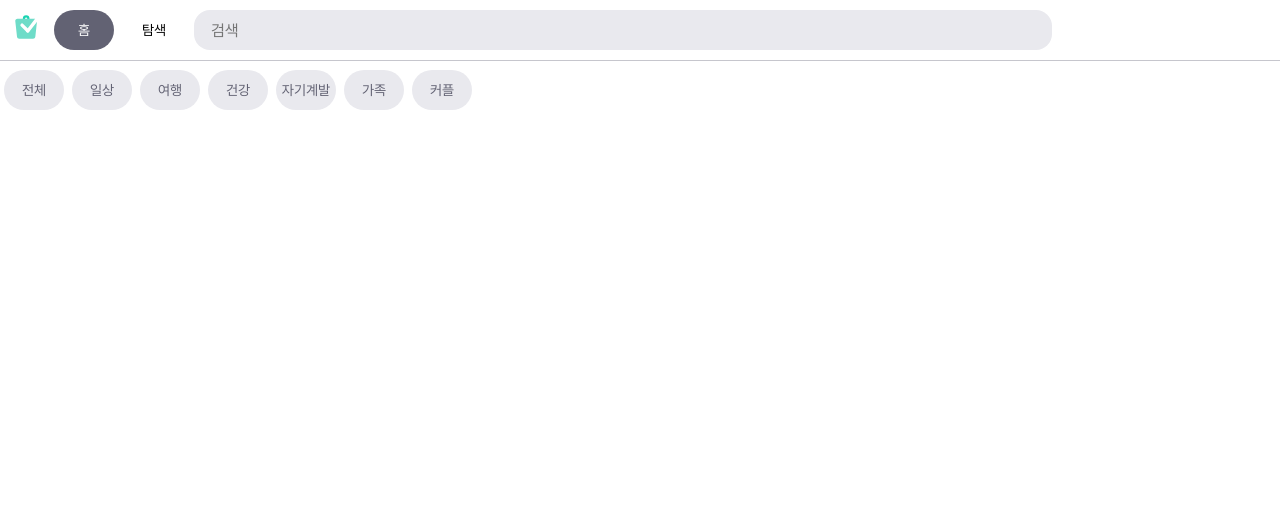
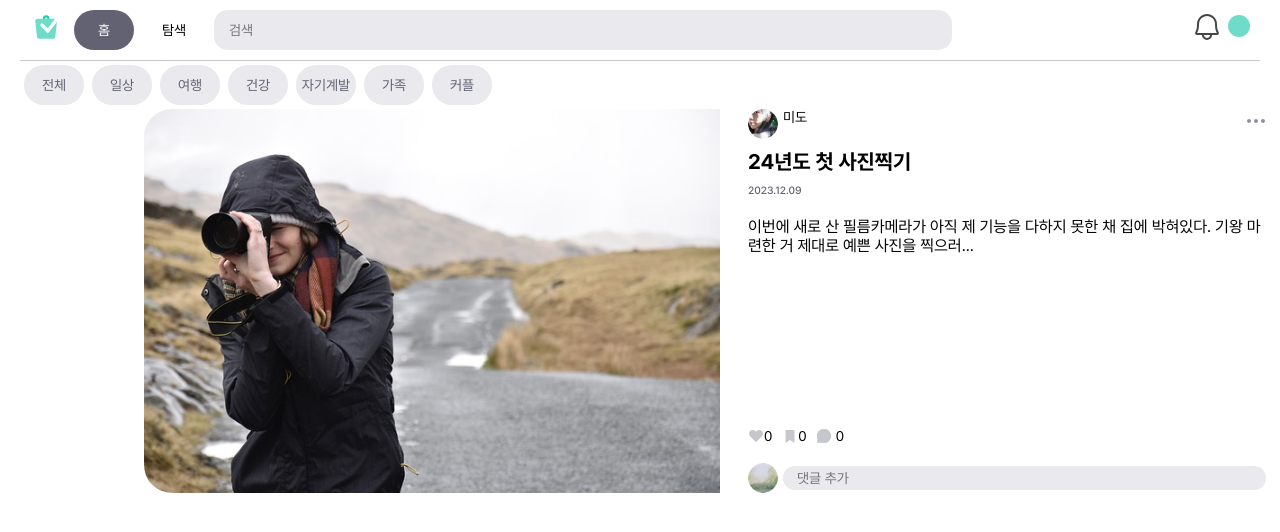
Before and after one commit to neptune588/Picket-FE-deploy-, a React (Vite) app: page / in a window 1280 px wide. Shown: the top 532 px of the page. Built offline with nearby package versions, Linux system fonts and the light colour scheme.

Commit message:
navBar 마진 수정 및 버킷 댓글위치 조정

```diff
--- a/src/components/Bucket/Bucket.jsx
+++ b/src/components/Bucket/Bucket.jsx
@@ -23,12 +23,12 @@ const ThreeDotIcon = styled(ThreeDot)`
 
 const BucketTitle = styled.div`
     margin: 10px 0px;
-    font-size: 24px;
+    font-size: 1.5rem;
     font-weight: bold;
 `;
 
 const Content = styled.div`
-    height: 60%;
+    height: 55%;
     background: white;
     font-size: 12pt;
 `;
@@ -38,10 +38,8 @@ const ReplyIcon = styled(Reply)`
 `
 
 const ReplyBar = styled.input`
-    width: 90%;
+    width: 100%;
     height: 24px;
-    margin: 5px 0px;
-    bottom: 0;
     background: ${({ theme: { colors } }) => {
         return colors.gray["20"]
     }};
@@ -49,7 +47,7 @@ const ReplyBar = styled.input`
         return colors.black;
     }};
     text-indent: 1em;
-    font-size: 16px;
+    font-size: 1rem;
     outline: none;
     border: none;
     border-radius: 1em;
--- a/src/components/Bucket/style.js
+++ b/src/components/Bucket/style.js
@@ -31,7 +31,7 @@ const Wrapper = styled.div`
 const WriterBox = styled.div`
   display: flex;
   > span {
-    font-size: 12pt;
+    font-size: 1rem;
     height: 30px;
     justify-content: center;
   }
@@ -46,8 +46,11 @@ const ButtonBox = styled.div`
 `;
 
 const ReplyBox = styled.div`
+  width: 90%;
   display: flex;
   align-items: center;
+  position: absolute;
+  bottom: 0px;
 `;
 
 export { Container, ImgBox, Wrapper, WriterBox, ButtonBox, ReplyBox };
--- a/src/components/Categories/Categories.jsx
+++ b/src/components/Categories/Categories.jsx
@@ -7,29 +7,9 @@ import { useNavigate, NavLink } from "react-router-dom";
 // [전체: 코드없음, 일상: everyday, 여행: travel, 건강:health, 자기계발:improvement, 가족: family, 커플: couple]
 
 const CategoriesBox = styled.div`
-    margin: 5px 0px;
+    margin: 0px 20px;
     display: flex;
 `
-
-const CategoriesBtn = styled.button`
-    width: 60px;
-    height: 40px;
-    margin: 4px;
-    background: ${({ theme: { colors } }) => {
-        return colors.gray["20"]
-    }};
-    color: ${({ theme: { colors } }) => {
-        return colors.gray["80"]
-    }};
-    border-radius: 2em;
-    cursor: pointer;
-    &:hover {
-        background: ${({ theme: { colors } }) => {
-            return colors.gray["80"]
-        }};
-        color: white;
-    }
-`;
 
 const CateStyle = styled(NavLink)`
     width: 60px;
@@ -38,7 +18,7 @@ const CateStyle = styled(NavLink)`
     display: grid;
     place-content: center;
     text-align: center;
-    font-size: 14px;
+    font-size: 1rem;
     background: ${({ theme: { colors } }) => {
         return colors.gray["20"]
     }};
--- a/src/components/NavBar/Navbar.jsx
+++ b/src/components/NavBar/Navbar.jsx
@@ -8,6 +8,7 @@ import Circle from "@/assets/icons/ellipse.svg?react";
 const NavBarWrapper = styled.div`
     width: 100%
     height: 10%;
+    margin: 0px 20px;
     padding: 5px;
     display: flex;
     border-bottom: solid 1px ${({ theme: { colors } }) => {
@@ -26,7 +27,7 @@ const NavStyle = styled(NavLink)`
     display: grid;
     place-content: center;
     text-align: center;
-    font-size: 14px;
+    font-size: 1rem;
     outline: none;
     border-radius: 2em;
     cursor: pointer;
@@ -57,7 +58,7 @@ const SearchBar = styled.input`
         return colors.black;
     }};
     text-indent: 1em;
-    font-size: 16px;
+    font-size: 1rem;
     outline: none;
     border: none;
     border-radius: 1em;
--- a/src/pages/Layout.jsx
+++ b/src/pages/Layout.jsx
@@ -1,6 +1,7 @@
 import { Outlet } from "react-router-dom";
 
 import styled from "styled-components";
+import NavBar from "../components/Navbar/Navbar";
 
 const CenterdContainer = styled.div`
   width: 1440px;
@@ -8,8 +9,12 @@ const CenterdContainer = styled.div`
 `;
 export default function LayOut() {
   return (
-    <CenterdContainer>
-      <Outlet />
-    </CenterdContainer>
+    <>
+      <NavBar />
+      <CenterdContainer>
+        <Outlet />
+      </CenterdContainer>
+    </>
+
   );
 }
--- a/src/pages/TestMain/TestMain.jsx
+++ b/src/pages/TestMain/TestMain.jsx
@@ -1,11 +1,11 @@
+import Bucket from "../../components/Bucket/Bucket";
 import Categories from "../../components/Categories/Categories";
-import NavBar from "../../components/Navbar/Navbar";
 
 export default function TestMain(){
     return(
         <>
-            <NavBar/>
             <Categories/>
+            <Bucket/>
         </>
     )
 }
--- a/src/pages/TestSearch/TestSearch.jsx
+++ b/src/pages/TestSearch/TestSearch.jsx
@@ -1,10 +1,8 @@
 import Categories from "../../components/Categories/Categories";
-import NavBar from "../../components/Navbar/Navbar";
 
 export default function TestSearch(){
     return(
         <>
-            <NavBar/>
             <Categories/>
         </>
     )
```
